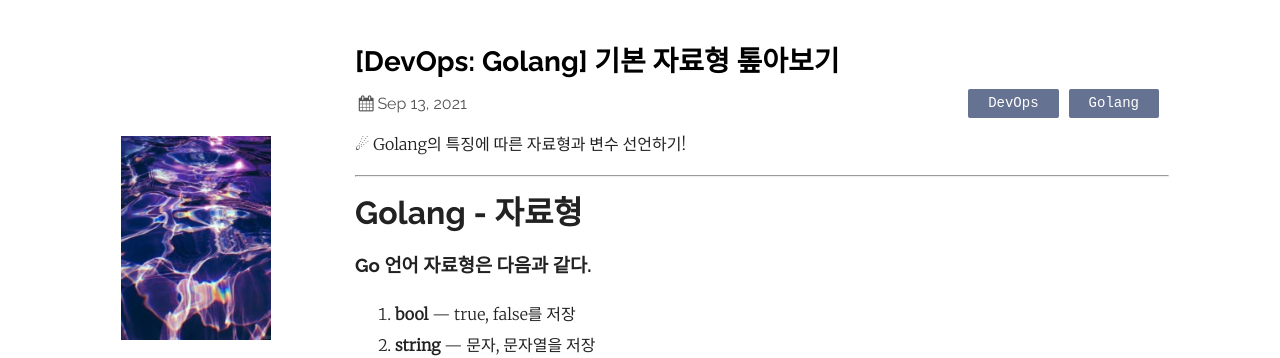
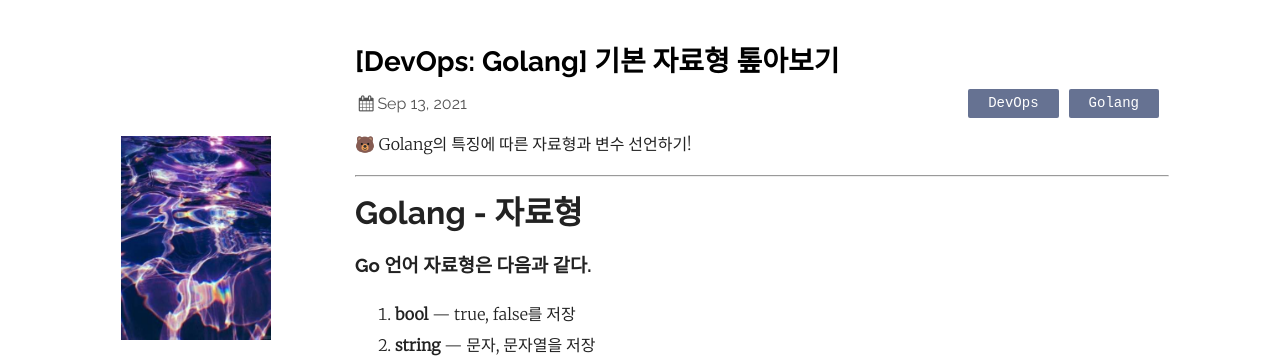
Before and after one commit to huhji-elha/huhji.github.io, a Jekyll site: the page built from _posts/2021-09-13-[DevOps] Golang-자료형.md, in a window 1280 px wide and 900 px high. Shown: the top 358 px of the window. Built offline with Jekyll 4.4.1, drawn with Linux system fonts in a browser that asks for light colours; some web fonts are replaced; comment, search, counter and statistics services are not loaded.

Commit message:
change emoji

```diff
--- a/_posts/2021-09-13-[DevOps] Golang-자료형.md
+++ b/_posts/2021-09-13-[DevOps] Golang-자료형.md
@@ -5,7 +5,7 @@ date:   2021-09-13 23:44:14 +0530
 categories: DevOps Golang
 use_math: true
 ---
-☄ Golang의 특징에 따른 자료형과 변수 선언하기!
+🐻 Golang의 특징에 따른 자료형과 변수 선언하기!
 
 _____________________________________
 
```
